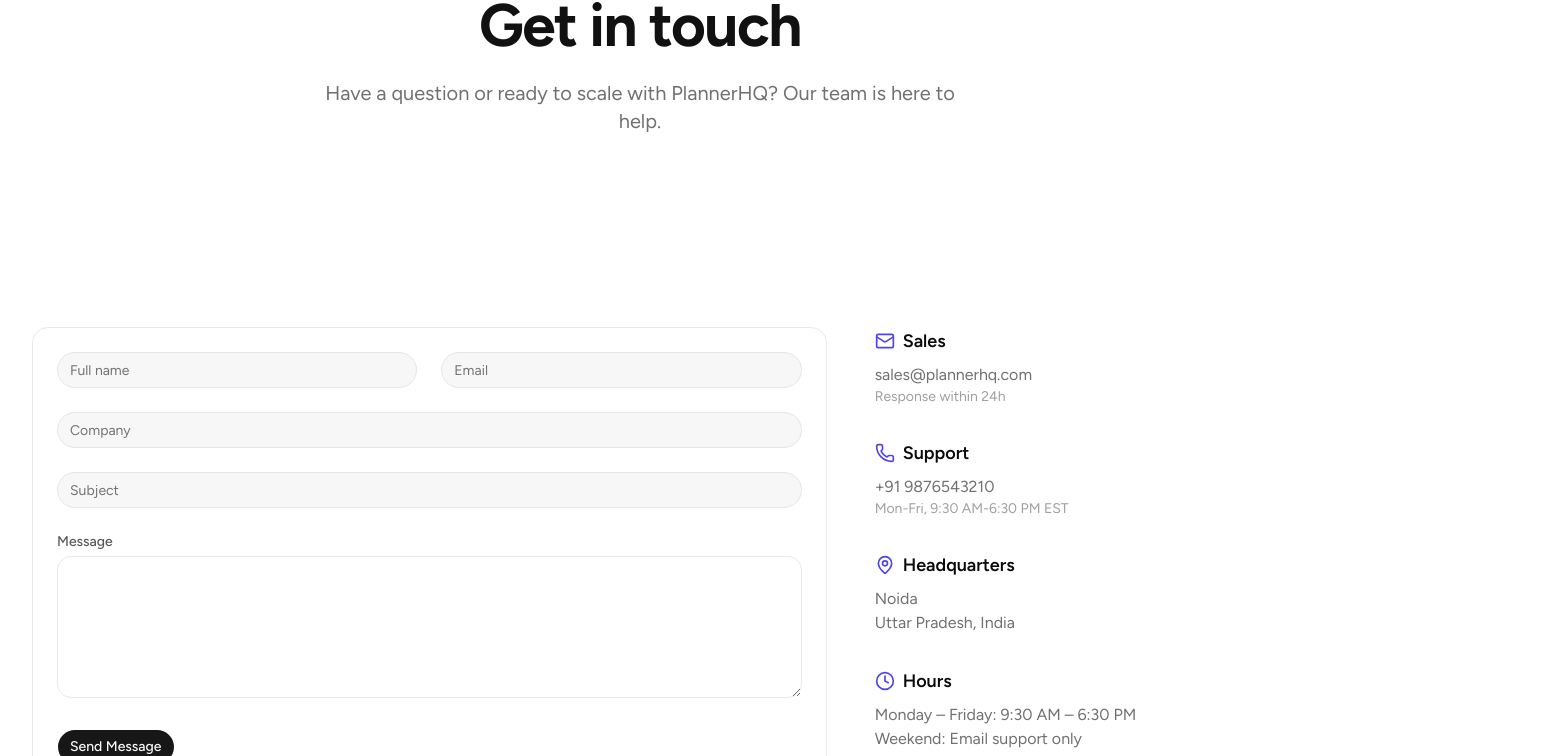
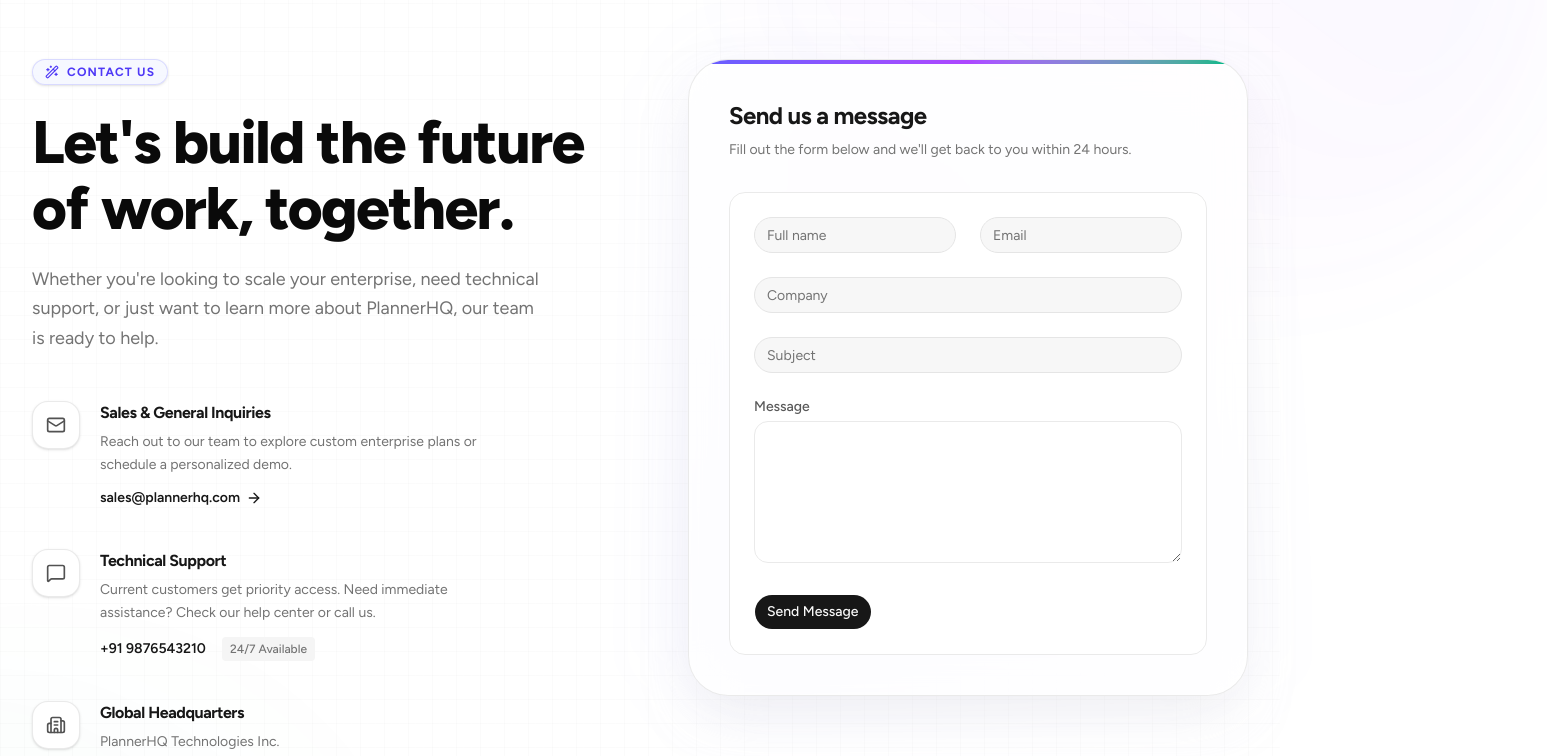
Before and after one commit to dariogeorge21/plannerhq, a Next.js app: page /contact in a window 1280 px wide. Shown: the part 117-873 px from the top of the page, 1547 px wide, since content can reach past the window. Built offline with nearby package versions, Linux system fonts and the light colour scheme.

Commit message:
feat: Revamp ContactPage layout with enhanced design and animations

```diff
--- a/src/app/contact/page.tsx
+++ b/src/app/contact/page.tsx
@@ -1,69 +1,137 @@
+// app/contact/page.tsx
 "use client";
 
-import { Mail, Phone, MapPin, Clock } from "lucide-react";
-import Container from "@/components/shared/Container";
-import Section from "@/components/shared/Section";
-import PageHero from "@/components/shared/PageHero";
-import ContactForm from "@/components/shared/ContactForm";
+import React from "react";
+import { motion } from "framer-motion";
+import { Mail, Phone, MapPin, Clock, ArrowRight, MessageSquare, WandSparkles, Building2 } from "lucide-react";
 import Header from "@/components/header";
 import Footer from "@/components/footer";
+import ContactForm from "@/components/shared/ContactForm";
 
 export default function ContactPage() {
   return (
-    <>
+    <div className="min-h-screen flex flex-col bg-white selection:bg-indigo-500/30 font-sans">
       <Header />
-      <PageHero
-        title="Get in touch"
-        description="Have a question or ready to scale with PlannerHQ? Our team is here to help."
-      />
 
-      <Section>
-        <Container>
-          <div className="grid lg:grid-cols-3 gap-12">
-            <div className="lg:col-span-2">
-              <ContactForm />
+      <main className="flex-1 relative pt-24 pb-32">
+        {/* Decorative Background Elements */}
+        <div className="absolute inset-0 z-0 flex items-center justify-center pointer-events-none">
+          <div className="absolute top-0 right-0 w-200 h-150 bg-linear-to-bl from-indigo-500/10 via-purple-500/5 to-transparent blur-3xl rounded-full opacity-60 translate-x-1/3 -translate-y-1/3" />
+          <div className="absolute bottom-0 left-0 w-150 h-125 bg-linear-to-tr from-emerald-500/5 to-transparent blur-3xl rounded-full opacity-60 -translate-x-1/3 translate-y-1/3" />
+          <div className="absolute inset-0 bg-[linear-gradient(to_right,#80808008_1px,transparent_1px),linear-gradient(to_bottom,#80808008_1px,transparent_1px)] bg-size-[24px_24px]" />
         </div>
-            <div className="space-y-8">
-              <div>
-                <h3 className="text-lg font-semibold flex items-center gap-2">
-                  <Mail className="w-5 h-5 text-[#4F46E5]" />
-                  Sales
-                </h3>
-                <p className="mt-2 text-[#111111]/60">sales@plannerhq.com</p>
-                <p className="text-sm text-[#111111]/40">Response within 24h</p>
+
+        <div className="relative z-10 mx-auto max-w-7xl px-6 lg:px-8 mt-12 md:mt-20">
+          <div className="grid lg:grid-cols-2 gap-16 lg:gap-24 items-start">
+
+            {/* Left Column - Content & Info */}
+            <motion.div
+              initial={{ opacity: 0, x: -30 }}
+              animate={{ opacity: 1, x: 0 }}
+              transition={{ duration: 0.7, ease: "easeOut" }}
+              className="flex flex-col"
+            >
+              <div className="inline-flex items-center gap-2 rounded-full border border-indigo-500/20 bg-indigo-50/50 px-3 py-1 mb-6 shadow-sm backdrop-blur-md w-fit">
+                <WandSparkles className="w-3.5 h-3.5 text-indigo-600" />
+                <span className="text-xs font-bold tracking-widest text-indigo-600 uppercase">
+                  Contact Us
+                </span>
+              </div>
+
+              <h1 className="text-4xl md:text-5xl lg:text-6xl font-extrabold tracking-tight text-neutral-950 text-balance leading-[1.1]">
+                Let's build the future of work, together.
+              </h1>
+
+              <p className="mt-6 text-lg text-neutral-500 max-w-lg leading-relaxed">
+                Whether you're looking to scale your enterprise, need technical support, or just want to learn more about PlannerHQ, our team is ready to help.
+              </p>
+
+              <div className="mt-12 space-y-10">
+                {/* Contact Method: Sales */}
+                <div className="flex items-start gap-5 group">
+                  <div className="shrink-0 w-12 h-12 rounded-2xl bg-white border border-neutral-200/80 shadow-sm flex items-center justify-center transition-all duration-300 group-hover:scale-110 group-hover:border-indigo-200 group-hover:bg-indigo-50 group-hover:shadow-md">
+                    <Mail className="w-5 h-5 text-neutral-600 transition-colors group-hover:text-indigo-600" />
                   </div>
                   <div>
-                <h3 className="text-lg font-semibold flex items-center gap-2">
-                  <Phone className="w-5 h-5 text-[#4F46E5]" />
-                  Support
-                </h3>
-                <p className="mt-2 text-[#111111]/60">+91 9876543210</p>
-                <p className="text-sm text-[#111111]/40">Mon-Fri, 9:30 AM-6:30 PM EST</p>
+                    <h3 className="text-base font-bold text-neutral-900 tracking-tight">Sales & General Inquiries</h3>
+                    <p className="mt-1.5 text-sm text-neutral-500 leading-relaxed max-w-sm">
+                      Reach out to our team to explore custom enterprise plans or schedule a personalized demo.
+                    </p>
+                    <a href="mailto:sales@plannerhq.com" className="mt-3 inline-flex items-center gap-1.5 text-sm font-semibold text-neutral-900 transition-colors hover:text-indigo-600 group/link">
+                      sales@plannerhq.com
+                      <ArrowRight className="w-4 h-4 transition-transform group-hover/link:translate-x-1" />
+                    </a>
+                  </div>
+                </div>
+
+                {/* Contact Method: Support */}
+                <div className="flex items-start gap-5 group">
+                  <div className="shrink-0 w-12 h-12 rounded-2xl bg-white border border-neutral-200/80 shadow-sm flex items-center justify-center transition-all duration-300 group-hover:scale-110 group-hover:border-emerald-200 group-hover:bg-emerald-50 group-hover:shadow-md">
+                    <MessageSquare className="w-5 h-5 text-neutral-600 transition-colors group-hover:text-emerald-600" />
                   </div>
                   <div>
-                <h3 className="text-lg font-semibold flex items-center gap-2">
-                  <MapPin className="w-5 h-5 text-[#4F46E5]" />
-                  Headquarters
-                </h3>
-                <p className="mt-2 text-[#111111]/60">
-                  Noida<br />Uttar Pradesh, India
+                    <h3 className="text-base font-bold text-neutral-900 tracking-tight">Technical Support</h3>
+                    <p className="mt-1.5 text-sm text-neutral-500 leading-relaxed max-w-sm">
+                      Current customers get priority access. Need immediate assistance? Check our help center or call us.
                     </p>
-              </div>
-              <div>
-                <h3 className="text-lg font-semibold flex items-center gap-2">
-                  <Clock className="w-5 h-5 text-[#4F46E5]" />
-                  Hours
-                </h3>
-                <p className="mt-2 text-[#111111]/60">
-                  Monday – Friday: 9:30 AM – 6:30 PM<br />
-                  Weekend: Email support only
-                </p>
+                    <div className="mt-3 flex items-center gap-4">
+                      <a href="tel:+919876543210" className="inline-flex items-center gap-1.5 text-sm font-semibold text-neutral-900 transition-colors hover:text-emerald-600 group/link">
+                        +91 9876543210
+                      </a>
+                      <span className="text-xs font-medium px-2 py-1 rounded bg-neutral-100 text-neutral-500">
+                        24/7 Available
+                      </span>
                     </div>
                   </div>
                 </div>
-        </Container>
-      </Section>
+
+                {/* Contact Method: HQ */}
+                <div className="flex items-start gap-5 group">
+                  <div className="shrink-0 w-12 h-12 rounded-2xl bg-white border border-neutral-200/80 shadow-sm flex items-center justify-center transition-all duration-300 group-hover:scale-110 group-hover:border-neutral-300 group-hover:bg-neutral-50 group-hover:shadow-md">
+                    <Building2 className="w-5 h-5 text-neutral-600 transition-colors group-hover:text-neutral-900" />
+                  </div>
+                  <div>
+                    <h3 className="text-base font-bold text-neutral-900 tracking-tight">Global Headquarters</h3>
+                    <p className="mt-1.5 text-sm text-neutral-500 leading-relaxed max-w-sm">
+                      PlannerHQ Technologies Inc.<br />
+                      Noida, Uttar Pradesh<br />
+                      India
+                    </p>
+                    <div className="mt-3 flex items-center gap-1.5 text-sm text-neutral-400 font-medium">
+                      <Clock className="w-4 h-4" /> Mon-Fri, 9:30 AM - 6:30 PM IST
+                    </div>
+                  </div>
+                </div>
+              </div>
+            </motion.div>
+
+            {/* Right Column - Form */}
+            <motion.div
+              initial={{ opacity: 0, x: 30 }}
+              animate={{ opacity: 1, x: 0 }}
+              transition={{ duration: 0.7, ease: "easeOut", delay: 0.1 }}
+              className="relative"
+            >
+              {/* Decorative subtle glow behind form */}
+              <div className="absolute inset-0 bg-linear-to-tr from-indigo-500/10 to-transparent blur-2xl rounded-[3rem] -z-10" />
+
+              <div className="rounded-[2.5rem] bg-white/80 border border-neutral-200/80 shadow-2xl shadow-neutral-200/50 backdrop-blur-xl p-8 sm:p-10 relative overflow-hidden">
+                <div className="absolute top-0 left-0 w-full h-1 bg-linear-to-r from-indigo-500 via-purple-500 to-emerald-500" />
+
+                <div className="mb-8">
+                  <h2 className="text-2xl font-bold tracking-tight text-neutral-900">Send us a message</h2>
+                  <p className="text-sm text-neutral-500 mt-2">Fill out the form below and we'll get back to you within 24 hours.</p>
+                </div>
+
+                <ContactForm />
+              </div>
+            </motion.div>
+
+          </div>
+        </div>
+      </main>
+
       <Footer />
-    </>
+    </div>
   );
 }
```
Lines whose indentation alone changed are shown as unchanged.
